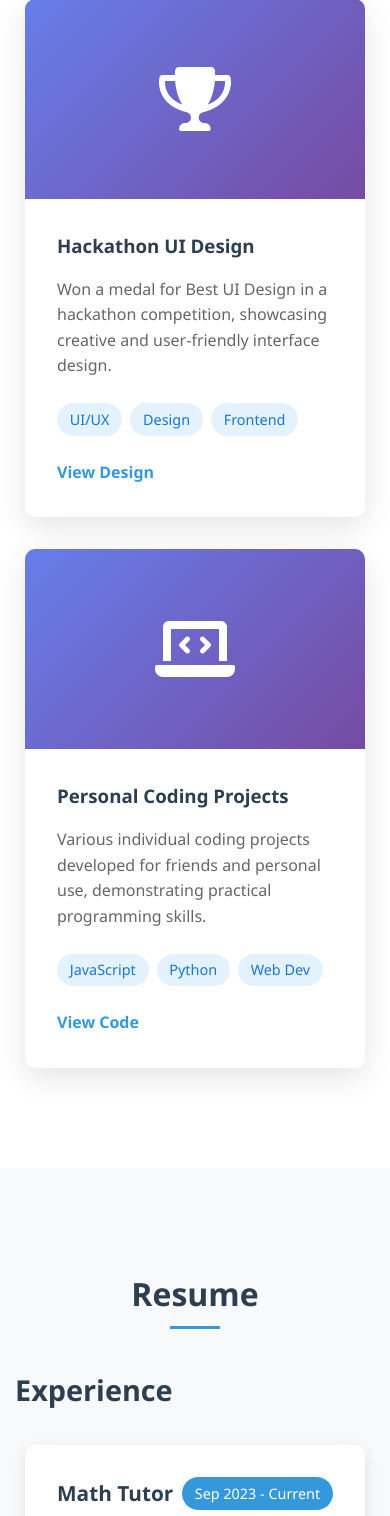
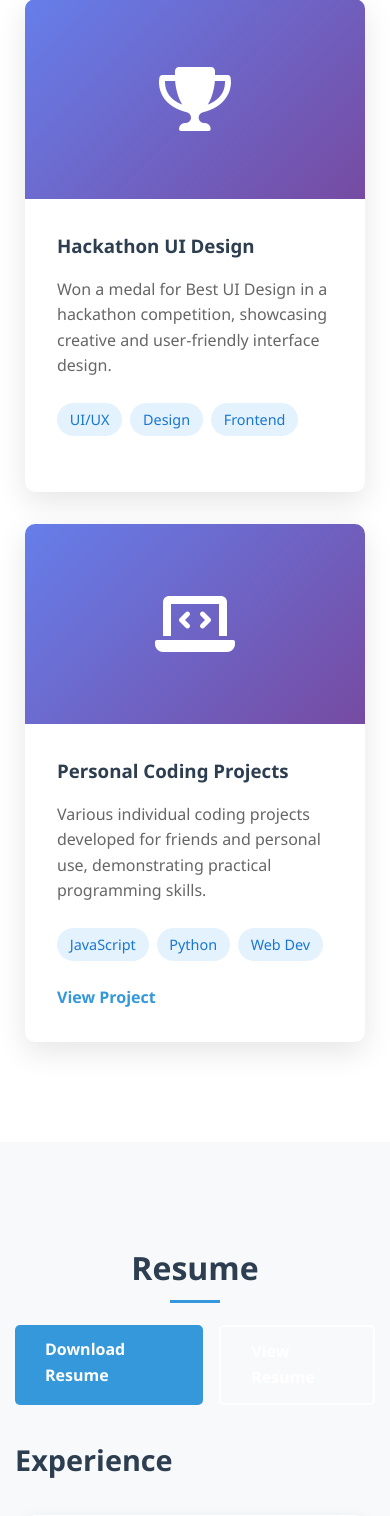
Before and after one commit to Aasrith123403/Personal-Portfolio, a Flask app: page / in a window 390 px wide. Shown: the part 3552-5068 px from the top of the page. Run offline with Flask 3, Linux system fonts and the light colour scheme.

Commit message:
changed html and css

```diff
--- a/static/styles.css
+++ b/static/styles.css
@@ -321,10 +325,18 @@
     color: #2980b9;
 }
 
-/* Resume Section */
+/* ---------- Resume ---------- */
 .resume {
     padding: 100px 0;
     background: #f8f9fa;
+}
+
+/* NEW: Resume buttons */
+.resume-actions {
+    display: flex;
+    gap: 1rem;
+    justify-content: center;
+    margin: -1rem 0 2rem;
 }
 
 .resume-content {
--- a/templates/index.html
+++ b/templates/index.html
@@ -1,14 +1,13 @@
 <!DOCTYPE html>
 <html lang="en">
 <head>
-    <meta charset="UTF-8">
-    <meta name="viewport" content="width=device-width, initial-scale=1.0">
+    <meta charset="UTF-8" />
+    <meta name="viewport" content="width=device-width, initial-scale=1.0" />
     <title>Aasrith Arvapalli - Portfolio</title>
-    <link rel="stylesheet" href="{{ url_for('static', filename='styles.css') }}">
-    <link href="https://cdnjs.cloudflare.com/ajax/libs/font-awesome/6.0.0/css/all.min.css" rel="stylesheet">
+    <link rel="stylesheet" href="{{ url_for('static', filename='styles.css') }}" />
+    <link href="https://cdnjs.cloudflare.com/ajax/libs/font-awesome/6.0.0/css/all.min.css" rel="stylesheet" />
 </head>
 <body>
-    <!-- Navigation -->
     <nav class="navbar">
         <div class="nav-container">
             <div class="nav-logo">
@@ -21,11 +20,11 @@
                 <a href="#resume" class="nav-link">Resume</a>
                 <a href="#contact" class="nav-link">Contact</a>
             </div>
-            <div class="nav-toggle" id="nav-toggle">
+            <button class="nav-toggle" id="nav-toggle" aria-label="Toggle navigation" aria-expanded="false" aria-controls="nav-menu">
                 <span class="bar"></span>
                 <span class="bar"></span>
                 <span class="bar"></span>
-            </div>
+            </button>
         </div>
     </nav>
 
@@ -44,13 +43,15 @@
                 </div>
             </div>
             <div class="hero-image">
-                <div class="profile-placeholder">
-                    <i class="fas fa-user"></i>
-                </div>
+                <img
+                  src="https://hebbkx1anhila5yf.public.blob.vercel-storage.com/2b381604-a2a6-4a3c-ae5d-b5bb1592c881.jpg-9txtphdlLSlJdkqZlaTViiHzERdfsa.jpeg"
+                  alt="Profile photo"
+                  class="profile-photo"
+                  loading="eager"
+                />
             </div>
         </div>
     </section>
-
 
     <section id="about" class="about">
         <div class="container">
@@ -99,7 +100,6 @@
         </div>
     </section>
 
-
     <section id="projects" class="projects">
         <div class="container">
             <h2 class="section-title">My Projects</h2>
@@ -117,7 +117,7 @@
                             <span class="tech-tag">C#</span>
                         </div>
                         <div class="project-links">
-                            <a href="#" class="project-link">View Project</a>
+                            <a href="https://github.com/Aasrith123403/Just-a-normal-platformer" class="project-link" target="_blank" rel="noopener noreferrer">View Project</a>
                         </div>
                     </div>
                 </div>
@@ -133,9 +133,6 @@
                             <span class="tech-tag">UI/UX</span>
                             <span class="tech-tag">Design</span>
                             <span class="tech-tag">Frontend</span>
-                        </div>
-                        <div class="project-links">
-                            <a href="#" class="project-link">View Design</a>
                         </div>
                     </div>
                 </div>
@@ -153,7 +150,7 @@
                             <span class="tech-tag">Web Dev</span>
                         </div>
                         <div class="project-links">
-                            <a href="#" class="project-link">View Code</a>
+                            <a href="https://github.com/Aasrith123403/Flashcard-website" class="project-link" target="_blank" rel="noopener noreferrer">View Project</a>
                         </div>
                     </div>
                 </div>
@@ -161,10 +158,15 @@
         </div>
     </section>
 
-
     <section id="resume" class="resume">
         <div class="container">
             <h2 class="section-title">Resume</h2>
+
+            <div class="resume-actions" aria-label="Resume actions">
+                <a class="btn btn-primary" href="{{ url_for('static', filename='resume.pdf') }}" download>Download Resume</a>
+                <a class="btn btn-secondary" href="{{ url_for('static', filename='resume.pdf') }}" target="_blank" rel="noopener noreferrer">View Resume</a>
+            </div>
+
             <div class="resume-content">
                 <div class="resume-section">
                     <h3>Experience</h3>
@@ -217,7 +219,6 @@
         </div>
     </section>
 
-
     <section id="contact" class="contact">
         <div class="container">
             <h2 class="section-title">Get In Touch</h2>
@@ -247,10 +248,10 @@
                 </div>
                 <form class="contact-form" id="contact-form">
                     <div class="form-group">
-                        <input type="text" id="name" name="name" placeholder="Your Name" required>
+                        <input type="text" id="name" name="name" placeholder="Your Name" required />
                     </div>
                     <div class="form-group">
-                        <input type="email" id="email" name="email" placeholder="Your Email" required>
+                        <input type="email" id="email" name="email" placeholder="Your Email" required />
                     </div>
                     <div class="form-group">
                         <textarea id="message" name="message" placeholder="Your Message" rows="5" required></textarea>
@@ -261,18 +262,35 @@
         </div>
     </section>
 
-
     <footer class="footer">
         <div class="container">
             <div class="footer-content">
                 <p>&copy; 2025 Aasrith Arvapalli. All rights reserved.</p>
                 <div class="social-links">
-                    <a href="#" class="social-link"><i class="fab fa-github"></i></a>
-                    <a href="#" class="social-link"><i class="fab fa-linkedin"></i></a>
-                    <a href="#" class="social-link"><i class="fab fa-twitter"></i></a>
+                    <a href="#" class="social-link" aria-label="GitHub"><i class="fab fa-github"></i></a>
+                    <a href="#" class="social-link" aria-label="LinkedIn"><i class="fab fa-linkedin"></i></a>
+                    <a href="#" class="social-link" aria-label="Twitter"><i class="fab fa-twitter"></i></a>
                 </div>
             </div>
         </div>
     </footer>
+
+    <script>
+      const toggle = document.getElementById('nav-toggle');
+      const menu = document.getElementById('nav-menu');
+      if (toggle && menu) {
+        toggle.addEventListener('click', () => {
+          const expanded = toggle.getAttribute('aria-expanded') === 'true';
+          toggle.setAttribute('aria-expanded', String(!expanded));
+          menu.classList.toggle('active');
+        });
+        menu.querySelectorAll('a').forEach((link) => {
+          link.addEventListener('click', () => {
+            menu.classList.remove('active');
+            toggle.setAttribute('aria-expanded', 'false');
+          });
+        });
+      }
+    </script>
 </body>
 </html>
```
Also changed, not shown: other parts of static/styles.css (+36 -80 lines).
